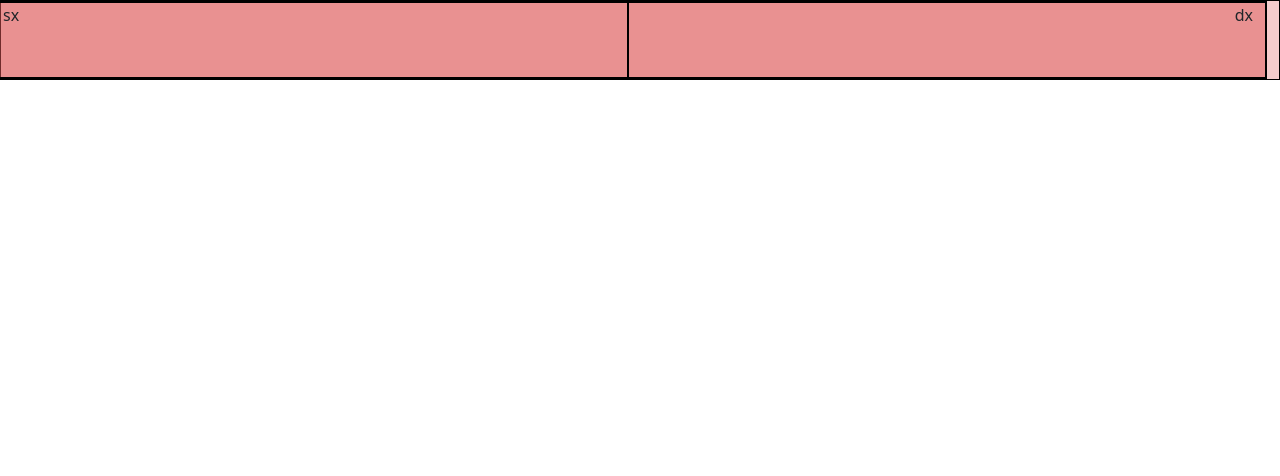
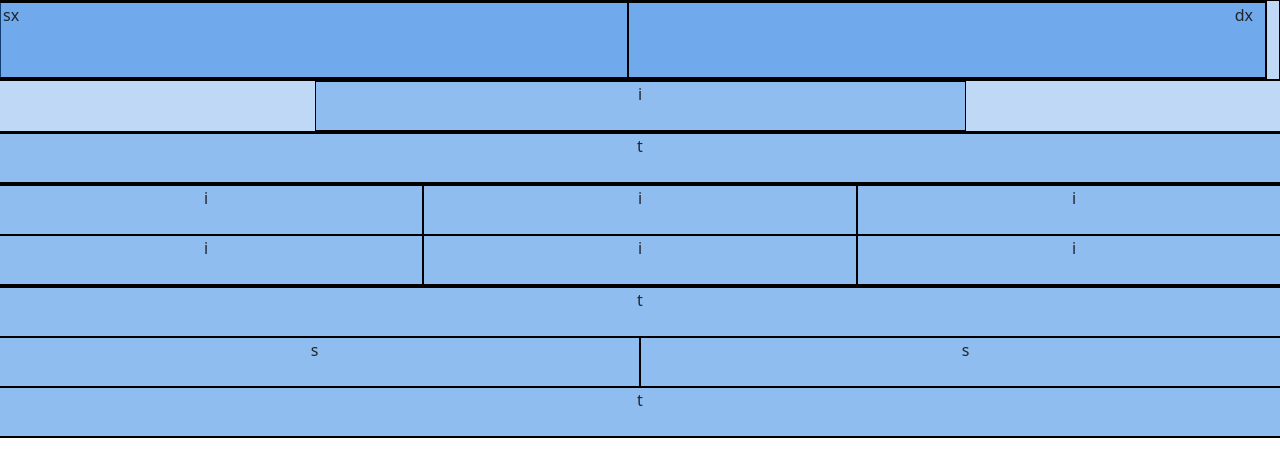
Before and after one commit to nico17022001/html-css-bootstrap-freelancer, a plain HTML site: page index.html in a window 1280 px wide. Drawn offline with nearby package versions, Linux system fonts and the light colour scheme.

Commit message:
[aggiunte-sezioni]

```diff
--- a/assets/style.css
+++ b/assets/style.css
@@ -1,5 +1,5 @@
 .debug{
-  background-color: #db56564b;
+  background-color: #257cdf4b;
   border: 1px solid black;
   min-height: 50px;
 }
--- a/index.html
+++ b/index.html
@@ -17,7 +17,36 @@
     </div>
   </header>
 
-  <main></main>
+  <main>
+    <div class="row debug d-flex justify-content-center">
+      <div class="col-12 debug w-50 d-flex justify-content-center">i</div>
+    </div>
+
+    <div class="row d-flex justify-content-center debug">
+      <div class="col-12 d-flex justify-content-center debug">t</div>
+    </div>
+
+    <div class="row debug">
+      <div class="col-12 debug col-md-6 col-lg-4 d-flex justify-content-center">i</div>
+
+      <div class="col-12 debug col-md-6 col-lg-4 d-flex justify-content-center">i</div>
+
+      <div class="col-12 debug col-md-6 col-lg-4 d-flex justify-content-center">i</div>
+
+      <div class="col-12 debug col-md-6 col-lg-4 d-flex justify-content-center">i</div>
+
+      <div class="col-12 debug col-md-6 col-lg-4 d-flex justify-content-center">i</div>
+
+      <div class="col-12 debug col-md-6 col-lg-4 d-flex justify-content-center">i</div>
+    </div>
+
+    <div class="row debug">
+      <div class="col-12 debug d-flex justify-content-center">t</div>
+      <div class="col-12 col-md-6 debug d-flex justify-content-center">s</div>
+      <div class="col-12 col-md-6 debug d-flex justify-content-center">s</div>
+      <div class="col-12 debug d-flex justify-content-center">t</div>
+    </div>
+  </main>
 
   <footer></footer>
 </body>
```
